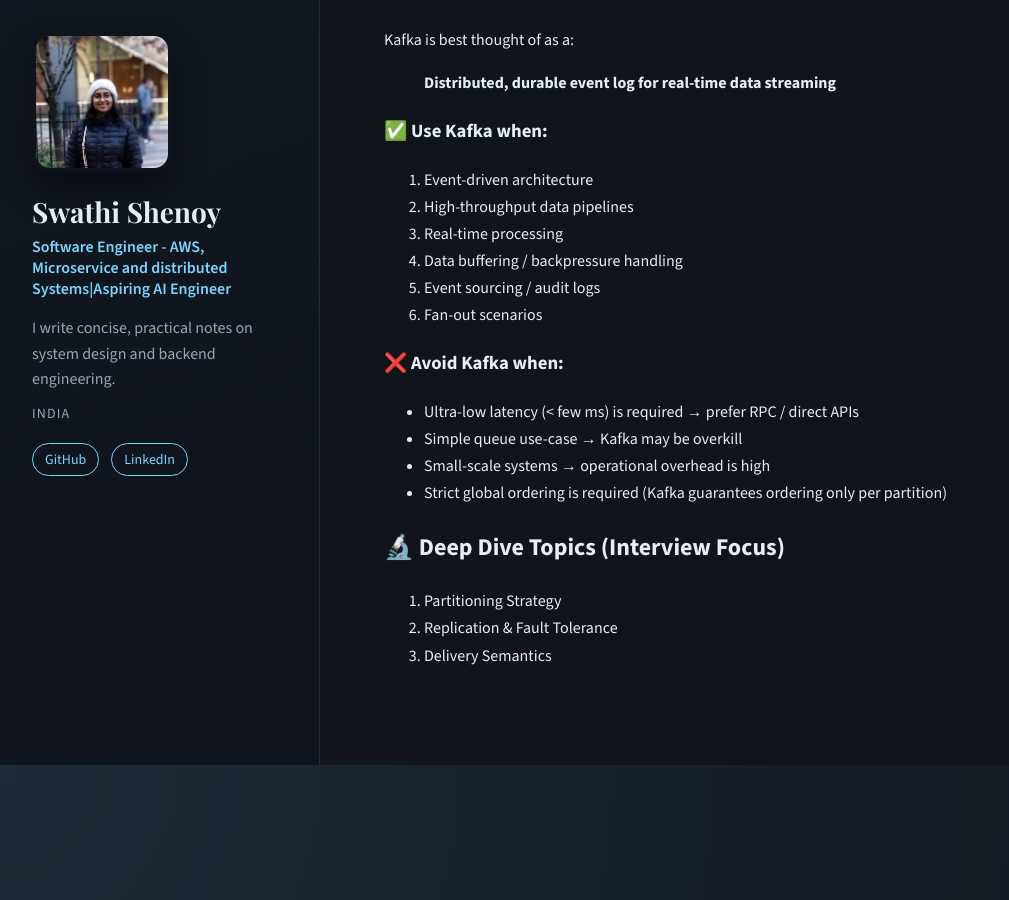
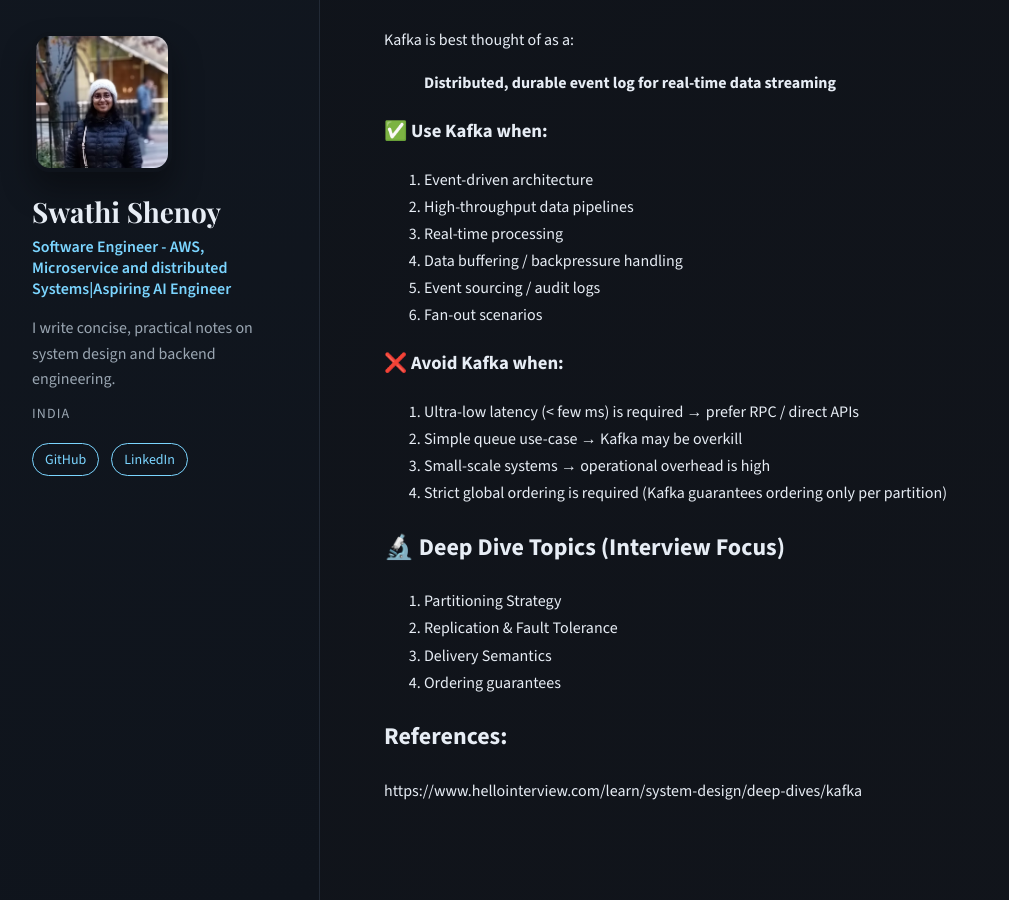
Before and after one commit to swathishenoy1/swathishenoy1.github.io, a Jekyll site: the page built from docs/_posts/2026-03-24-kafka-overview.md, in a window 1280 px wide and 900 px high, scrolled down 2232 px. Shown: the whole window, without its empty margins (0-1009 px from the left). Built offline with Jekyll 4.4.1, drawn with Linux system fonts in a browser that asks for light colours.

Commit message:
Add references and update deep dive topics

```diff
--- a/docs/_posts/2026-03-24-kafka-overview.md
+++ b/docs/_posts/2026-03-24-kafka-overview.md
@@ -63,12 +63,16 @@ Kafka is best thought of as a:
 6. Fan-out scenarios
 
 ### ❌ Avoid Kafka when:
-- Ultra-low latency (< few ms) is required → prefer RPC / direct APIs
-- Simple queue use-case → Kafka may be overkill
-- Small-scale systems → operational overhead is high
-- Strict global ordering is required (Kafka guarantees ordering only per partition)
+1. Ultra-low latency (< few ms) is required → prefer RPC / direct APIs
+2. Simple queue use-case → Kafka may be overkill
+3. Small-scale systems → operational overhead is high
+4. Strict global ordering is required (Kafka guarantees ordering only per partition)
 
 ## 🔬 Deep Dive Topics (Interview Focus)
 1. Partitioning Strategy
 2. Replication & Fault Tolerance
 3. Delivery Semantics
+4. Ordering guarantees
+
+## References:
+https://www.hellointerview.com/learn/system-design/deep-dives/kafka
```
